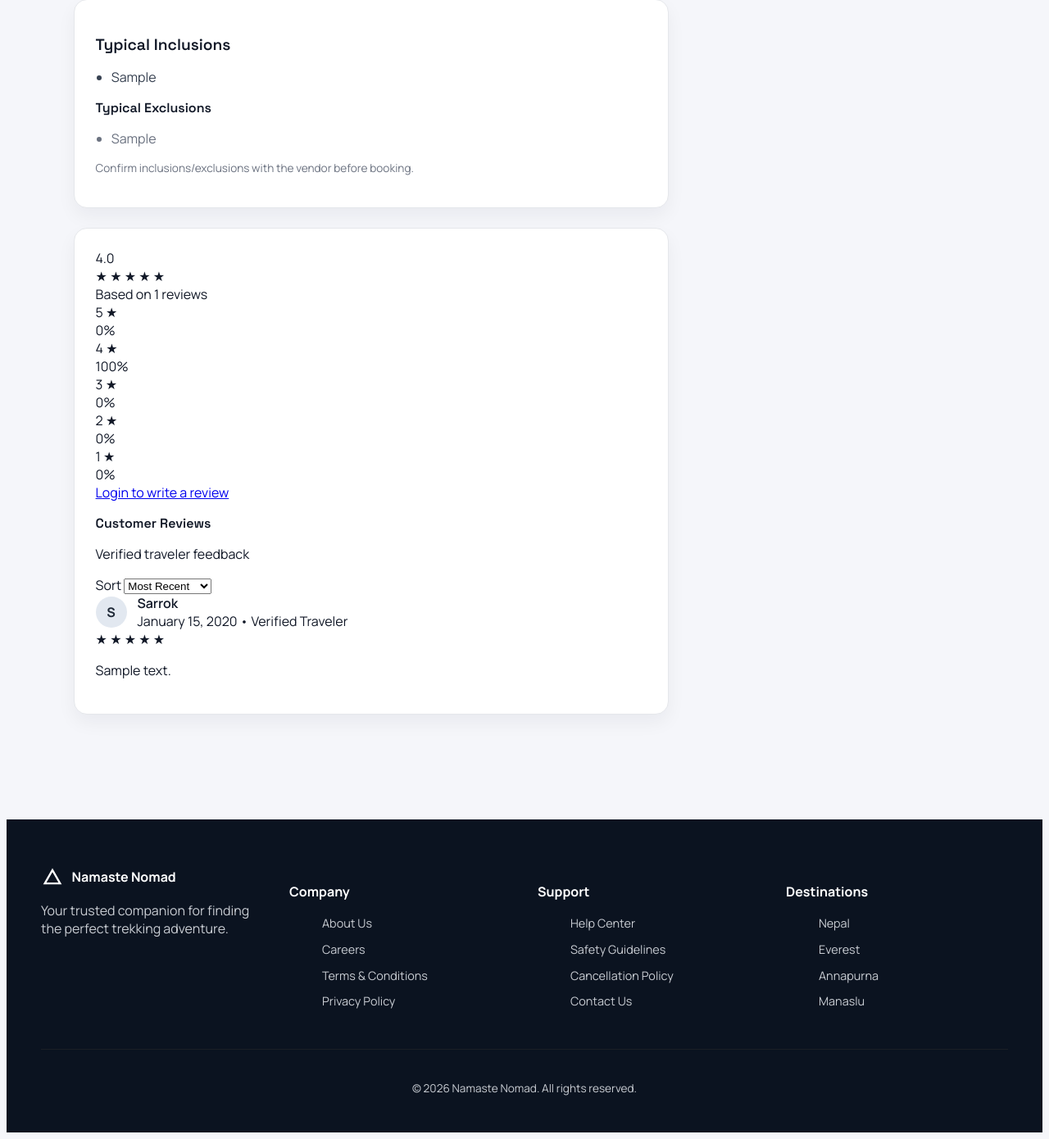
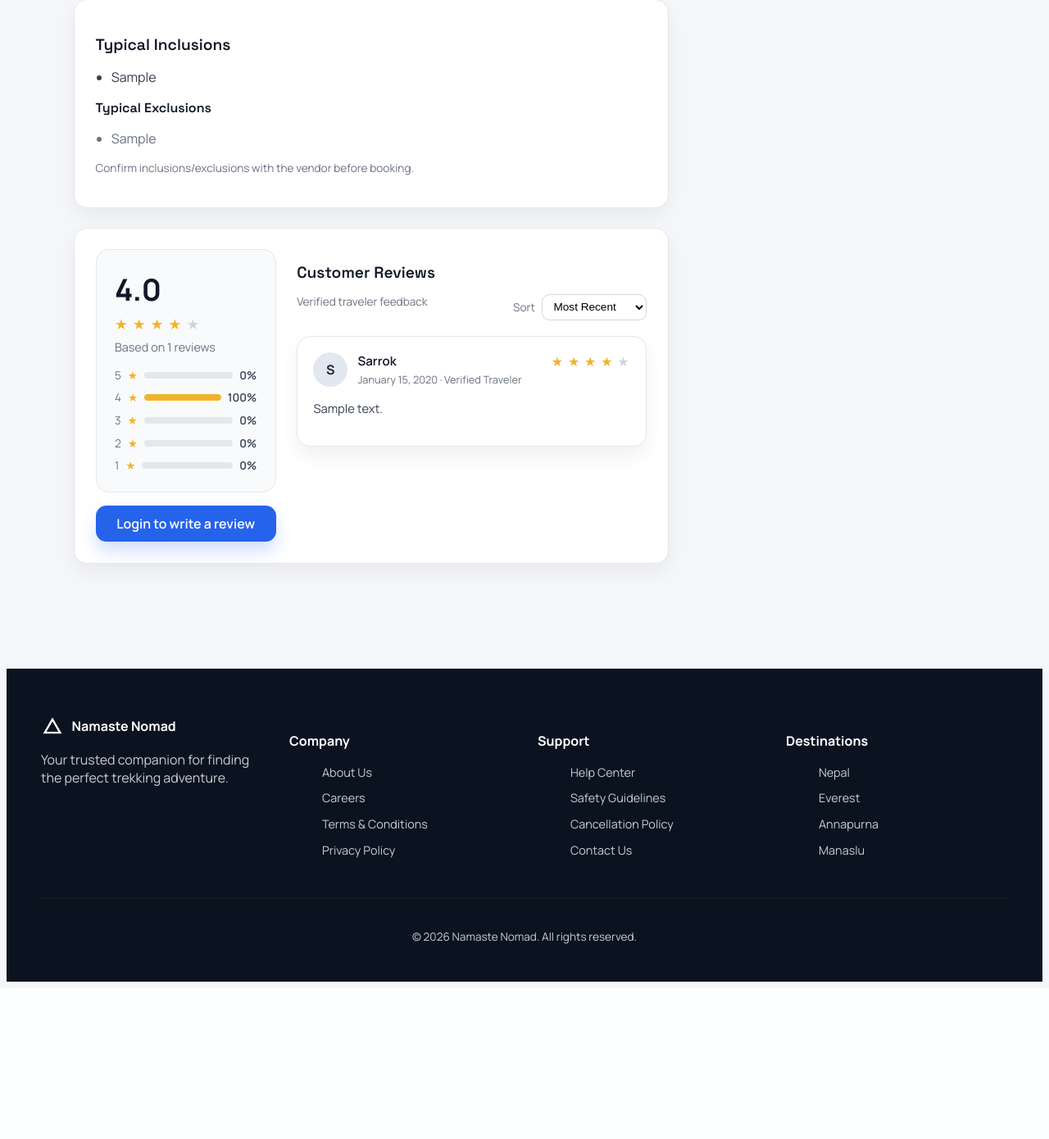
Before and after one commit to SarrokThapa/Namaste-Nomad, a Django app: page /packages/1/ in a window 1280 px wide. Shown: the part 1204-2594 px from the top of the page at 82% size. After the commit the page ends 2402 px from the top, so only its background shows below. Run offline with Django 4.2, Linux system fonts and the light colour scheme; data comes from the database, SQL or seed files in the repository; both versions use the stored data as it was after the commit; tables that the repository leaves empty hold one stand-in row (values such as "Sample post"); grey boxes marked "Sample" are stand-in pictures.

Commit message:
Updated review

```diff
--- a/core/templates/core/package_detail.html
+++ b/core/templates/core/package_detail.html
@@ -181,7 +181,7 @@
                                                     <div class="reviewer-avatar">{{ reviewer|slice:":1" }}</div>
                                                     <div>
                                                         <div class="reviewer-name">{{ reviewer }}</div>
-                                                        <div class="reviewer-meta">{{ review.created_at|date:"F d, Y" }} • Verified Traveler</div>
+                                                        <div class="reviewer-meta">{{ review.created_at|date:"F d, Y" }} &middot; Verified Traveler</div>
                                                     </div>
                                                 </div>
                                                 <div class="review-card-stars" aria-label="{{ review.rating }} out of 5 stars">
--- a/static/css/packages.css
+++ b/static/css/packages.css
@@ -326,46 +326,248 @@
     font-size: 0.9rem;
 }
 
-.review-list {
+/* Reviews */
+.review-layout {
     display: grid;
+    grid-template-columns: minmax(220px, 0.9fr) minmax(0, 2.1fr);
+    gap: 1.6rem;
+}
+
+.review-summary {
+    display: flex;
+    flex-direction: column;
     gap: 1rem;
 }
 
-.review-item {
-    display: grid;
-    grid-template-columns: 70px 1fr;
-    gap: 1rem;
-    padding: 1rem;
-    border-radius: 0.9rem;
-    background: #f8fafc;
+.review-summary-card {
     border: 1px solid #e5e7eb;
+    border-radius: 1rem;
+    padding: 1.4rem;
+    background: #f9fafb;
 }
 
-.review-score {
-    width: 70px;
-    height: 70px;
-    border-radius: 18px;
-    background: #e0ecf8;
-    color: #1f3a8a;
+.review-summary-score {
+    font-size: 2.3rem;
+    font-weight: 700;
+    color: #111827;
+    margin-bottom: 0.35rem;
+}
+
+.review-summary-stars {
+    color: #cbd5e1;
+    letter-spacing: 0.08rem;
+    font-size: 1.1rem;
+    margin-bottom: 0.4rem;
+}
+
+.review-summary-stars .filled {
+    color: #f0b429;
+}
+
+.review-summary-meta {
+    color: #6b7280;
+    font-size: 0.9rem;
+    margin-bottom: 1rem;
+}
+
+.review-breakdown {
+    display: grid;
+    gap: 0.6rem;
+}
+
+.review-breakdown-row {
+    display: grid;
+    grid-template-columns: auto auto 1fr auto;
+    gap: 0.5rem;
+    align-items: center;
+    font-size: 0.85rem;
+    color: #6b7280;
+}
+
+.review-breakdown-star {
+    color: #f0b429;
+}
+
+.review-breakdown-bar {
+    height: 8px;
+    background: #e5e7eb;
+    border-radius: 999px;
+    overflow: hidden;
+}
+
+.review-breakdown-bar span {
+    display: block;
+    height: 100%;
+    background: #f0b429;
+    border-radius: 999px;
+}
+
+.review-breakdown-percent {
+    font-weight: 600;
+    color: #374151;
+}
+
+.review-cta {
+    display: inline-flex;
+    align-items: center;
+    justify-content: center;
+    gap: 0.4rem;
+    text-decoration: none;
+    font-weight: 600;
+    border-radius: 0.8rem;
+    padding: 0.7rem 1rem;
+    background: #2563eb;
+    color: #fff;
+    box-shadow: 0 12px 20px rgba(37, 99, 235, 0.2);
+}
+
+.review-feed-header {
+    display: flex;
+    align-items: flex-end;
+    justify-content: space-between;
+    gap: 1rem;
+    margin-bottom: 1.2rem;
+}
+
+.review-feed-header h3 {
+    font-size: 1.2rem;
+    margin-bottom: 0.25rem;
+}
+
+.review-feed-header p {
+    color: #6b7280;
+    font-size: 0.85rem;
+}
+
+.review-sort {
+    display: flex;
+    align-items: center;
+    gap: 0.5rem;
+    font-size: 0.85rem;
+    color: #6b7280;
+}
+
+.review-sort select {
+    border: 1px solid #d1d5db;
+    border-radius: 0.6rem;
+    padding: 0.4rem 0.6rem;
+    font-size: 0.85rem;
+    background: #fff;
+}
+
+.package-review-list {
+    display: grid;
+    gap: 1.2rem;
+    margin-bottom: 1.5rem;
+}
+
+.package-review-card {
+    border: 1px solid #e5e7eb;
+    border-radius: 1rem;
+    padding: 1.2rem;
+    background: #fff;
+    box-shadow: 0 12px 24px rgba(15, 23, 42, 0.06);
+}
+
+.review-card-top {
+    display: flex;
+    align-items: flex-start;
+    justify-content: space-between;
+    gap: 1rem;
+    margin-bottom: 0.8rem;
+}
+
+.reviewer {
+    display: flex;
+    align-items: center;
+    gap: 0.75rem;
+}
+
+.reviewer-avatar {
+    width: 42px;
+    height: 42px;
+    border-radius: 50%;
+    background: #e2e8f0;
     display: grid;
     place-items: center;
     font-weight: 700;
+    color: #1f2937;
+}
+
+.reviewer-name {
+    font-weight: 600;
+    font-size: 0.95rem;
+}
+
+.reviewer-meta {
+    color: #6b7280;
+    font-size: 0.8rem;
+    margin-top: 0.2rem;
+}
+
+.review-card-stars {
+    color: #cbd5e1;
+    letter-spacing: 0.08rem;
     font-size: 1rem;
 }
 
-.review-title {
-    font-weight: 600;
+.review-card-stars .filled {
+    color: #f0b429;
 }
 
-.review-meta {
-    font-size: 0.8rem;
-    color: #6b7280;
-    margin-top: 0.2rem;
+.review-card-comment {
+    color: #374151;
+    font-size: 0.92rem;
+    line-height: 1.6;
 }
 
-.review-comment {
-    margin-top: 0.5rem;
-    color: #374151;
+.review-form-card {
+    border: 1px solid #e5e7eb;
+    border-radius: 1rem;
+    padding: 1.4rem;
+    background: #f9fafb;
+}
+
+.review-form-card h4 {
+    font-size: 1.1rem;
+    margin-bottom: 0.8rem;
+}
+
+.review-form-grid {
+    display: grid;
+    grid-template-columns: repeat(2, minmax(0, 1fr));
+    gap: 1rem;
+}
+
+.review-form-grid .span-2 {
+    grid-column: span 2;
+}
+
+.review-form-card .form-field {
+    display: flex;
+    flex-direction: column;
+    gap: 0.4rem;
+}
+
+.review-form-card label {
+    font-size: 0.85rem;
+    font-weight: 600;
+    color: #6b7280;
+}
+
+.review-form-card select,
+.review-form-card textarea {
+    border: 1px solid #d1d5db;
+    border-radius: 0.6rem;
+    padding: 0.6rem 0.7rem;
+    font-size: 0.9rem;
+    background: #fff;
+}
+
+.review-form-actions {
+    display: flex;
+    justify-content: flex-end;
+    margin-top: 1rem;
 }
 
 .detail-sidebar {
@@ -465,6 +667,10 @@
     .detail-shell {
         grid-template-columns: 1fr;
     }
+
+    .review-layout {
+        grid-template-columns: 1fr;
+    }
 }
 
 @media (max-width: 640px) {
@@ -475,4 +681,17 @@
     .packages-section {
         padding: 2rem 1.2rem 3rem;
     }
+
+    .review-feed-header {
+        flex-direction: column;
+        align-items: flex-start;
+    }
+
+    .review-form-grid {
+        grid-template-columns: 1fr;
+    }
+
+    .review-form-grid .span-2 {
+        grid-column: span 1;
+    }
 }
```
Also changed, not shown: db.sqlite3.
